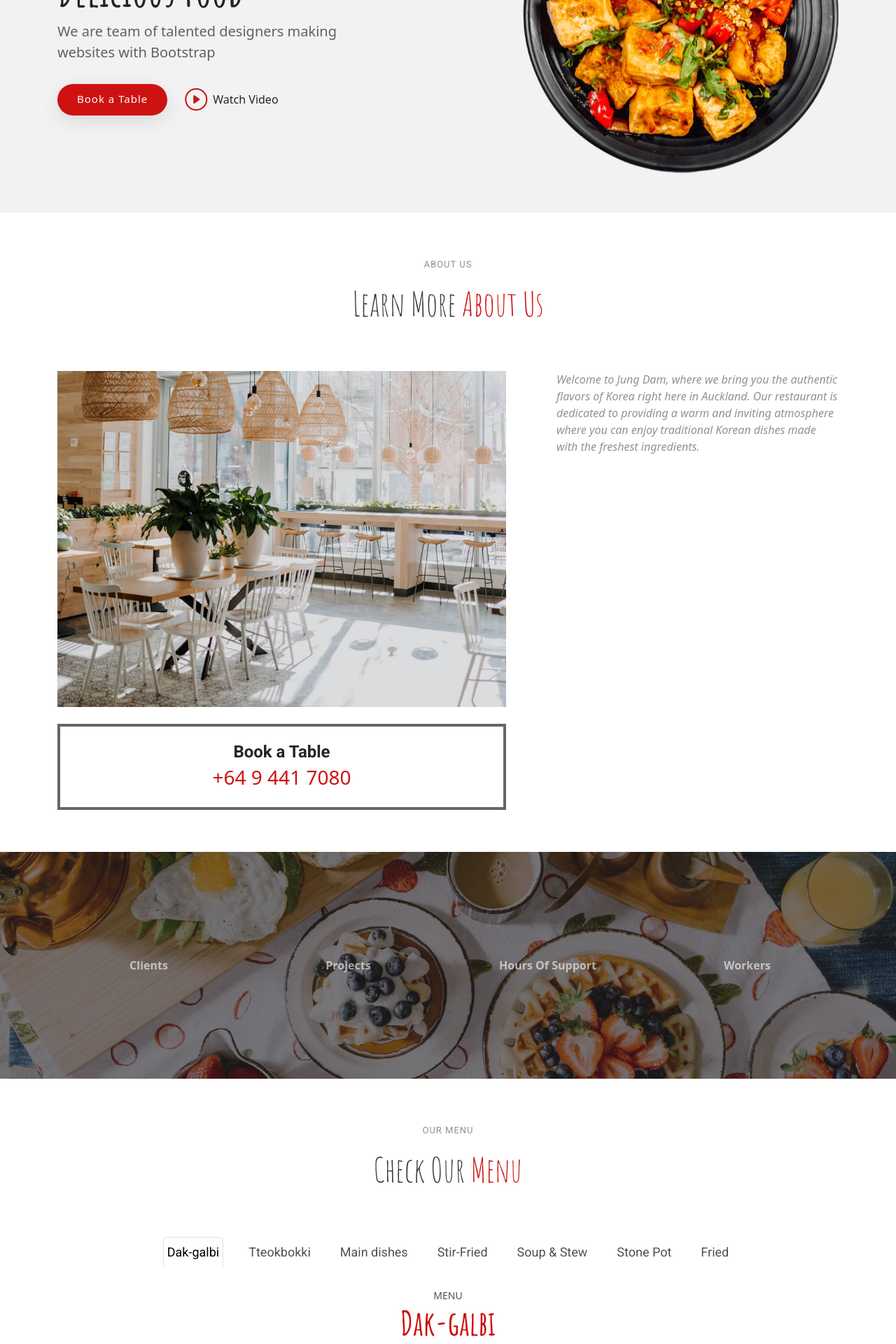
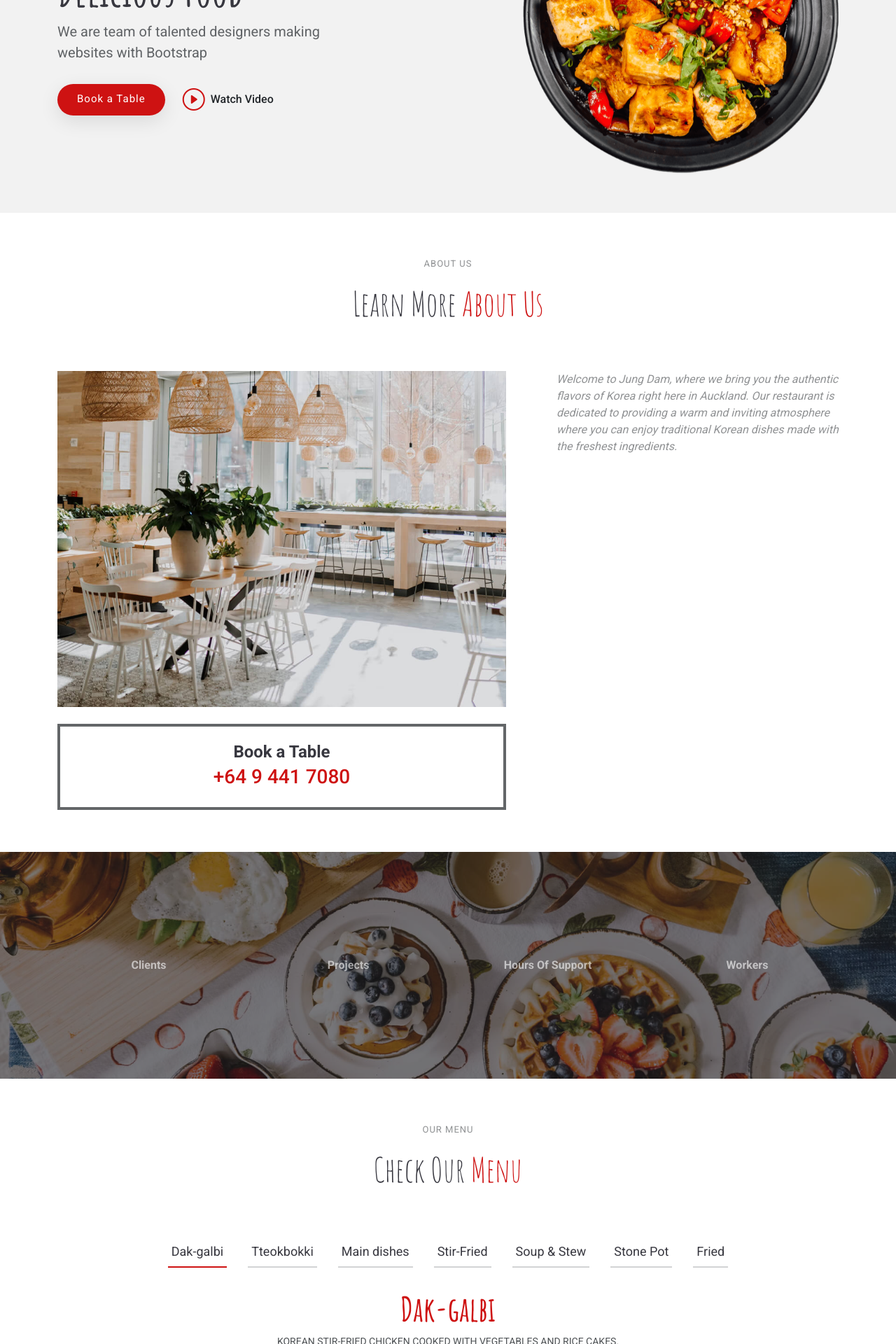
Before and after one commit to dn5772/jung_dam, a Next.js app: page / in a window 1280 px wide. Shown: the part 360-2280 px from the top of the page at 70% size. Built offline with nearby package versions, Linux system fonts and the light colour scheme.

Commit message:
🐛 fix: fix the detail, info

```diff
--- a/src/app/layout.js
+++ b/src/app/layout.js
@@ -1,12 +1,12 @@
 import { Geist, Geist_Mono } from "next/font/google";
 // import { PT_Mono, preconnect_Mono} from 'next/font/google';
 import "./globals.css";
-import "./css/main.css";
 import "bootstrap/dist/css/bootstrap.min.css";
 import "bootstrap-icons/font/bootstrap-icons.css";
 import "aos/dist/aos.css";
 import "glightbox/dist/css/glightbox.min.css";
 import "swiper/css";
+import "./css/main.css";
 import Script from 'next/script';
 import YummyScripts from "../components/YummyScripts";
 import { Roboto, Inter, Amatic_SC } from 'next/font/google';
@@ -42,7 +42,7 @@ const amaticSC = Amatic_SC({
 
 export const metadata = {
   title: "Jung Dam",
-  description: "Jung Dam Restaurant in Auckland",
+  description: "Jung Dam Korean Restaurant in Auckland",
 };
 
 export default function RootLayout({ children }) {
--- a/src/app/page.js
+++ b/src/app/page.js
@@ -48,7 +48,7 @@ export default function Home() {
                 <p data-aos="fade-up" data-aos-delay="100">We are team of talented designers making websites with Bootstrap</p>
                 <div className="d-flex" data-aos="fade-up" data-aos-delay="200">
                   <a href="#book-a-table" className="btn-get-started">Book a Table</a>
-                  <a href="https://www.youtube.com/watch?v=Y7f98aduVJ8" className="glightbox btn-watch-video d-flex align-items-center"><i className="bi bi-play-circle"></i><span>Watch Video</span></a>
+                  <a href="https://youtu.be/xu4JsZpwk84?si=kZ2AKM4WGC_6SL7l" className="glightbox btn-watch-video d-flex align-items-center"><i className="bi bi-play-circle"></i><span>Watch Video</span></a>
                 </div>
               </div>
               <div className="col-lg-5 order-1 order-lg-2 hero-img" data-aos="zoom-out">
@@ -193,8 +193,8 @@ export default function Home() {
               {/* Dak-galbi */}
               <div className="tab-pane fade active show" id="menu-Dak-galbi">
                 <div className="tab-header text-center">
-                  <p>Menu</p>
                   <h3>Dak-galbi</h3>
+                  <p>Korean stir-fried chicken cooked with vegetables and rice cakes.</p>
                 </div>
                 <div className="row gy-5">
                   <div className="col-lg-4 menu-item">
@@ -233,8 +233,8 @@ export default function Home() {
               {/* Tteokbokki */}
               <div className="tab-pane fade" id="menu-Tteokbokki">
                 <div className="tab-header text-center">
-                  <p>Menu</p>
                   <h3>Tteokbokki</h3>
+                  <p>Chewy rice cakes simmered in a sweet and spicy Korean chili sauce.</p>
                 </div>
                 <div className="row gy-5">
                   <div className="col-lg-4 menu-item">
@@ -272,8 +272,8 @@ export default function Home() {
               {/* Main Dishes */}
               <div className="tab-pane fade" id="menu-main-dishes">
                 <div className="tab-header text-center">
-                  <p>Menu</p>
                   <h3>Main dishes</h3>
+                  <p className="ingredients">Hearty Korean dishes perfect for sharing.</p>
                 </div>
                 <div className="row gy-5">
                   <div className="col-lg-4 menu-item">
@@ -312,8 +312,8 @@ export default function Home() {
               {/* Stir-Fried */}
               <div className="tab-pane fade" id="menu-stir-fried">
                 <div className="tab-header text-center">
-                  <p>Menu</p>
                   <h3>Stir-Fried</h3>
+                  <p>Korean stir-fried dishes, sweet, savory, or spicy.</p>
                 </div>
                 <div className="row gy-5">
                   <div className="col-lg-4 menu-item">
@@ -352,8 +352,8 @@ export default function Home() {
               {/* Soup & Stew */}
               <div className="tab-pane fade" id="menu-soup-stew">
                 <div className="tab-header text-center">
-                  <p>Menu</p>
                   <h3>Soup & Stew</h3>
+                  <p>Warm and comforting Korean soups and stews.</p>
                 </div>
                 <div className="row gy-5">
                   <div className="col-lg-4 menu-item">
@@ -392,8 +392,8 @@ export default function Home() {
               {/* Stone Pot */}
               <div className="tab-pane fade" id="menu-stone-pot">
                 <div className="tab-header text-center">
-                  <p>Menu</p>
                   <h3>Stone Pot</h3>
+                  <p>Served sizzling hot in a traditional stone bowl.</p>
                 </div>
                 <div className="row gy-5">
                   <div className="col-lg-4 menu-item">
@@ -432,8 +432,8 @@ export default function Home() {
               {/* Fried */}
               <div className="tab-pane fade" id="menu-fried">
                 <div className="tab-header text-center">
-                  <p>Menu</p>
                   <h3>Fried</h3>
+                  <p>Korean-style fried dishes.</p>
                 </div>
                 <div className="row gy-5">
                   <div className="col-lg-4 menu-item">
```
